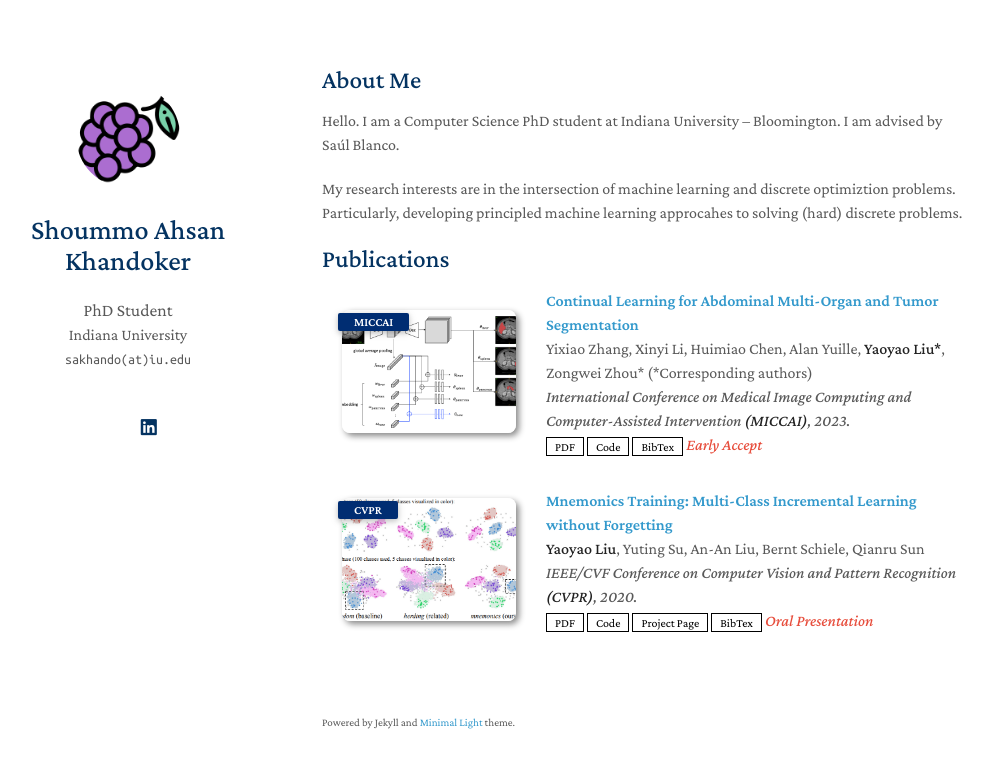
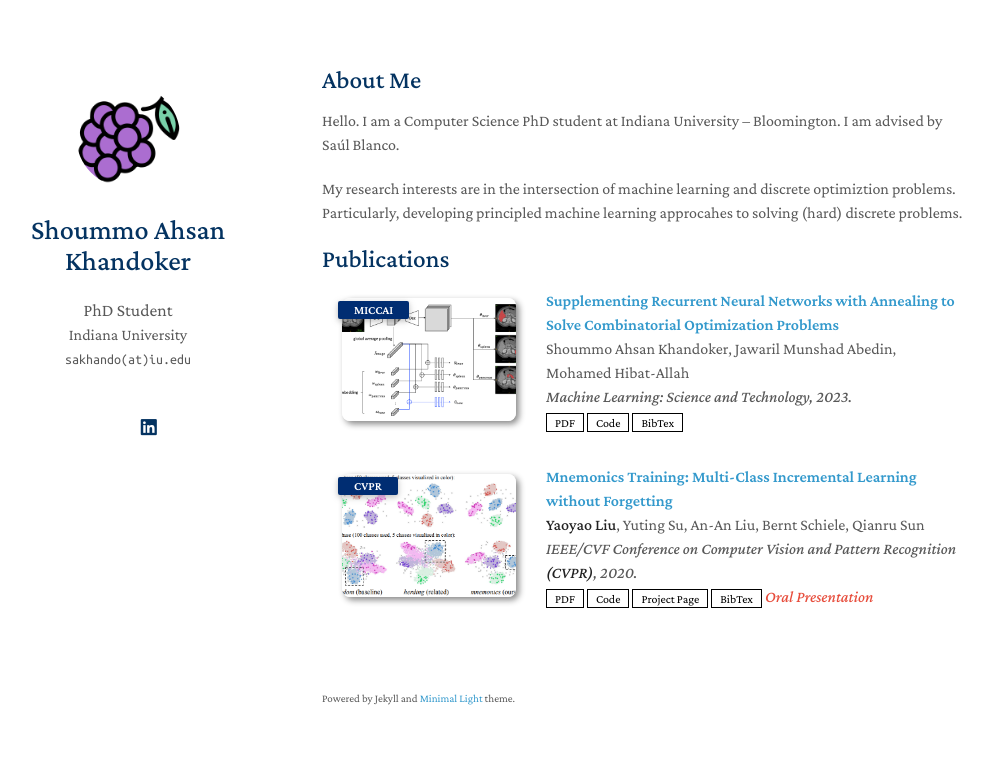
Before and after one commit to shoummoak/shoummoak.github.io, a Jekyll site: the page built from index.md, in a window 1280 px wide. Shown: the top 768 px of the page, without its empty margins (148-1141 px from the left). Built offline with Jekyll 4.4.1, drawn with Linux system fonts in a browser that asks for light colours; a style sheet for code colours, icons or effects is not loaded; our own code applies the rules of GitHub Pages for plain Markdown files.

Commit message:
add publication

```diff
--- a/_data/publications.yml
+++ b/_data/publications.yml
@@ -1,14 +1,14 @@
 main:
 
-  - title: Continual Learning for Abdominal Multi-Organ and Tumor Segmentation
-    authors: Yixiao Zhang, Xinyi Li, Huimiao Chen, Alan Yuille, <strong>Yaoyao Liu*</strong>, Zongwei Zhou* (*Corresponding authors)
+  - title: Supplementing Recurrent Neural Networks with Annealing to Solve Combinatorial Optimization Problems
+    authors: Shoummo Ahsan Khandoker, Jawaril Munshad Abedin, Mohamed Hibat-Allah
     conference_short: MICCAI
-    conference: International Conference on Medical Image Computing and Computer-Assisted Intervention <strong>(MICCAI)</strong>, 2023.
-    pdf: https://arxiv.org/pdf/2306.00988.pdf
-    code: https://github.com/MrGiovanni/ContinualLearning
+    conference: "Machine Learning: Science and Technology, 2023."
+    pdf: https://iopscience.iop.org/article/10.1088/2632-2153/acb895
+    code: https://github.com/RNN-VCA-CO/RNN-VCA-CO
     bibtex: https://bib.yliu.me/MICCAI23.txt
     image: ./assets/img/teaser_example_2.png
-    notes: Early Accept
+    notes:
 
   - title: "Mnemonics Training: Multi-Class Incremental Learning without Forgetting"
     authors: <strong>Yaoyao Liu</strong>, Yuting Su, An-An Liu, Bernt Schiele, Qianru Sun
```
